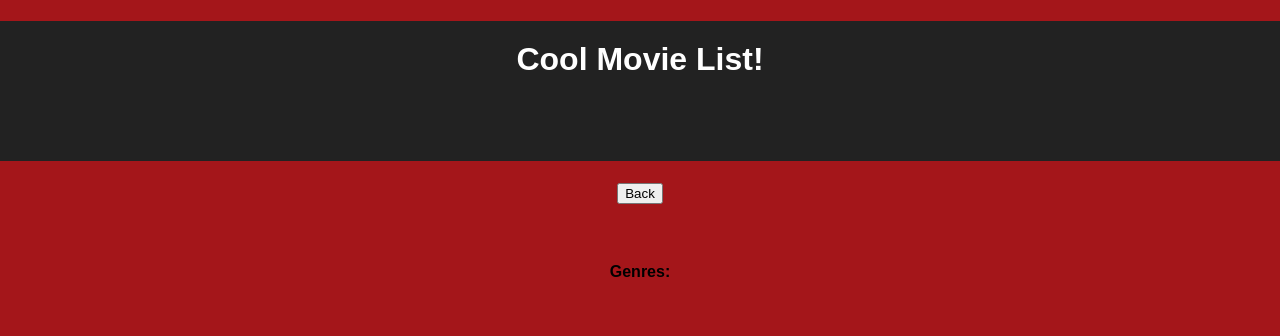
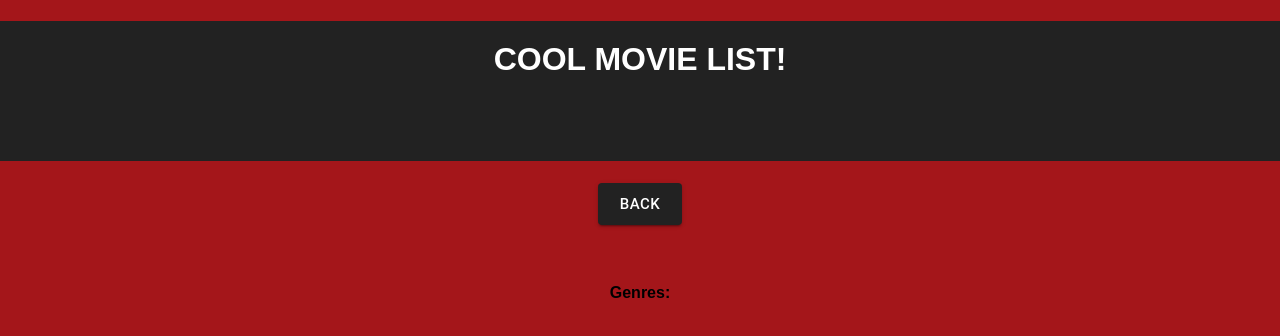
Before and after one commit to nataliemcmann/weekend-movie-sagas, a React app: page /#/1 in a window 1280 px wide. Built offline with nearby package versions, Linux system fonts and the light colour scheme; no server answers.

Commit message:
style Back button

```diff
--- a/src/components/App/App.css
+++ b/src/components/App/App.css
@@ -10,11 +10,8 @@ body {
   background-color: #222;
   height: 100px;
   padding: 20px;
+  font-size: 2em;
   color: white;
-}
-
-.App-title {
-  font-size: 1.5em;
 }
 
 .App-intro {
--- a/src/components/App/App.js
+++ b/src/components/App/App.js
@@ -11,13 +11,13 @@ function App() {
 
   return (
     <div className="App">
-      <h1 className="App-header">Cool Movie List!</h1>
+      <h1 className="App-header">COOL MOVIE LIST!</h1>
       <Router>
         <Route path="/" exact>
           <Container maxWidth="xl">
             <Grid
             container rowSpacing={4}
-            columnSpacing={{ xs: 2 }}
+            columnSpacing={{ xs: 4 }}
             >
               <MovieList />
             </Grid>
--- a/src/components/DetailsPage/BackButton.jsx
+++ b/src/components/DetailsPage/BackButton.jsx
@@ -1,5 +1,8 @@
 import React from 'react';
 import { useHistory } from 'react-router-dom';
+//mui import
+import Button from '@mui/material/Button';
+
 
 function BackButton () {
     //declare history
@@ -13,7 +16,14 @@ function BackButton () {
 
     return (
         <>
-        <button onClick={(event)=>{sendHome(event)}}>Back</button>
+        <Button
+            style={{
+                backgroundColor: '#222',
+                color: 'white'
+            }}
+            size="large"
+            variant="contained"
+            onClick={(event)=>{sendHome(event)}}>Back</Button>
         </>
     )
 }
```
